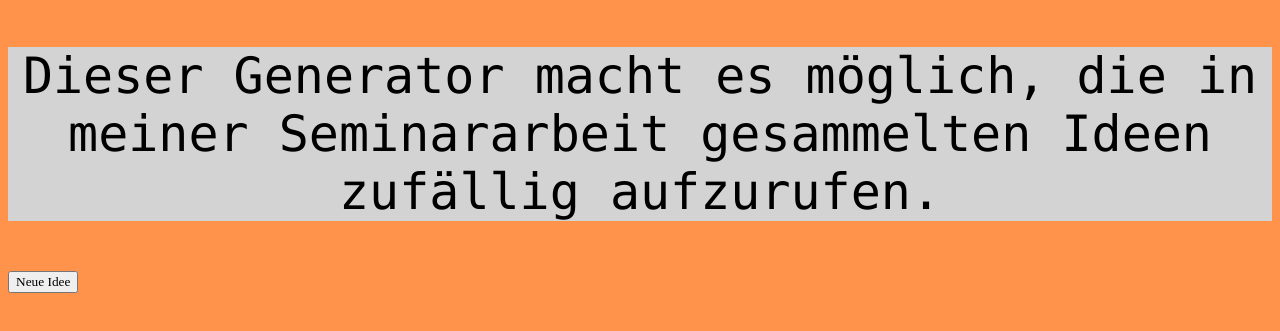
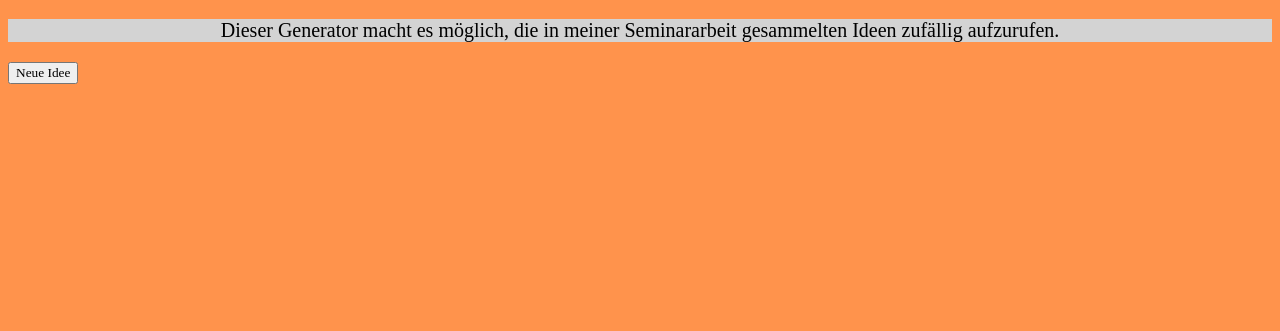
Before and after one commit to R-K-bit/Lebensbilder, a plain HTML site: page index.html in a window 1280 px wide. Shown: the part 61-392 px from the top of the page. Drawn offline with Linux system fonts and the light colour scheme.

Commit message:
Update style.css

```diff
--- a/style.css
+++ b/style.css
@@ -9,10 +9,10 @@ h1 {
 
 p {
 	color: black;
-	font-family: "Lucida Console", sans-serif;
+	font-family: Papyrus;
 	background-color: lightgrey;
 	text-align: center;
-	font-size: 50px;
+	font-size: 20px;
 }
 
 dev {
@@ -24,5 +24,5 @@ dev {
 button {
 	color: black;
 	text-align: center;
-	font-family: new times;
+	font-family: Papyrus;
 }
```
